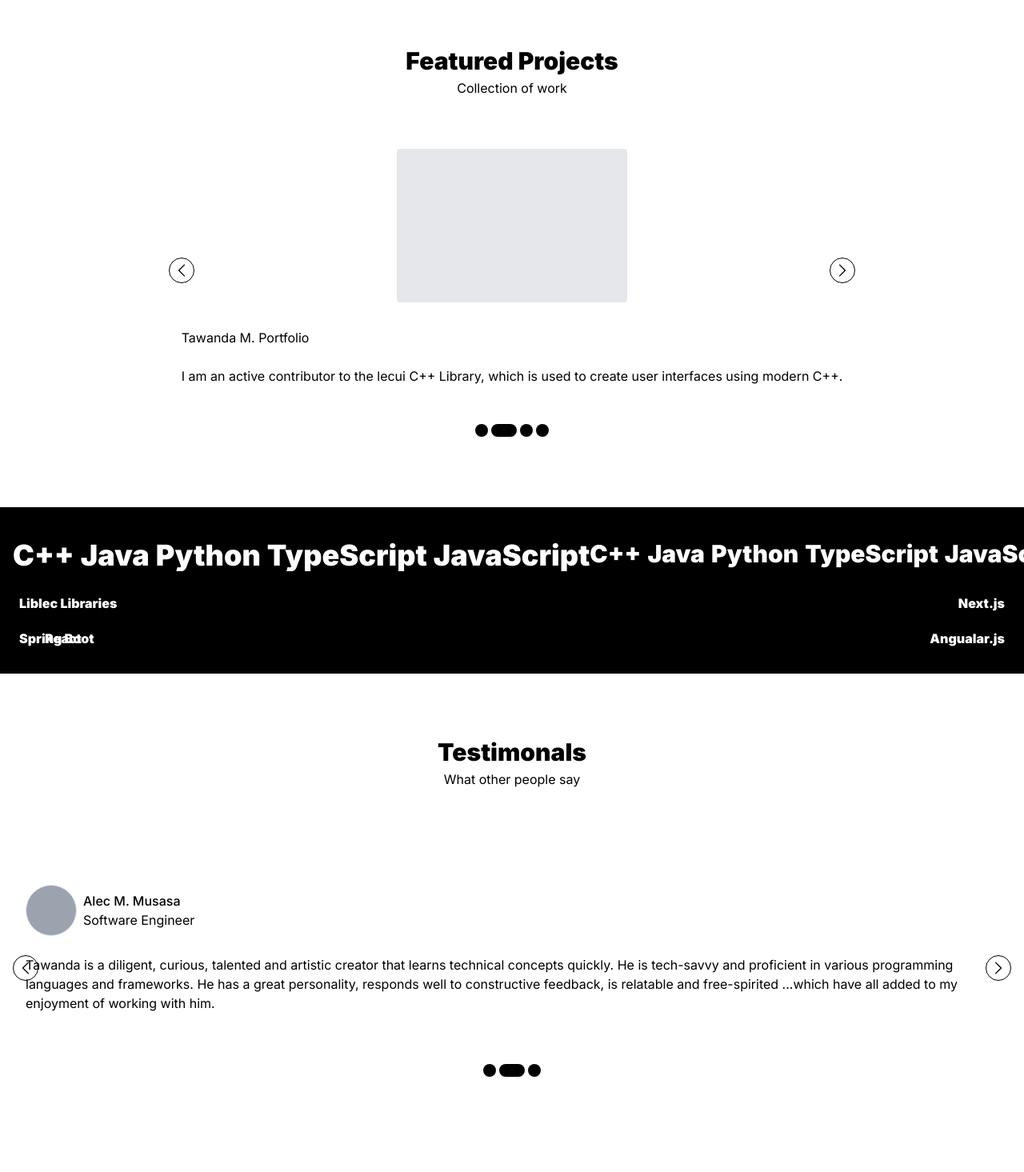
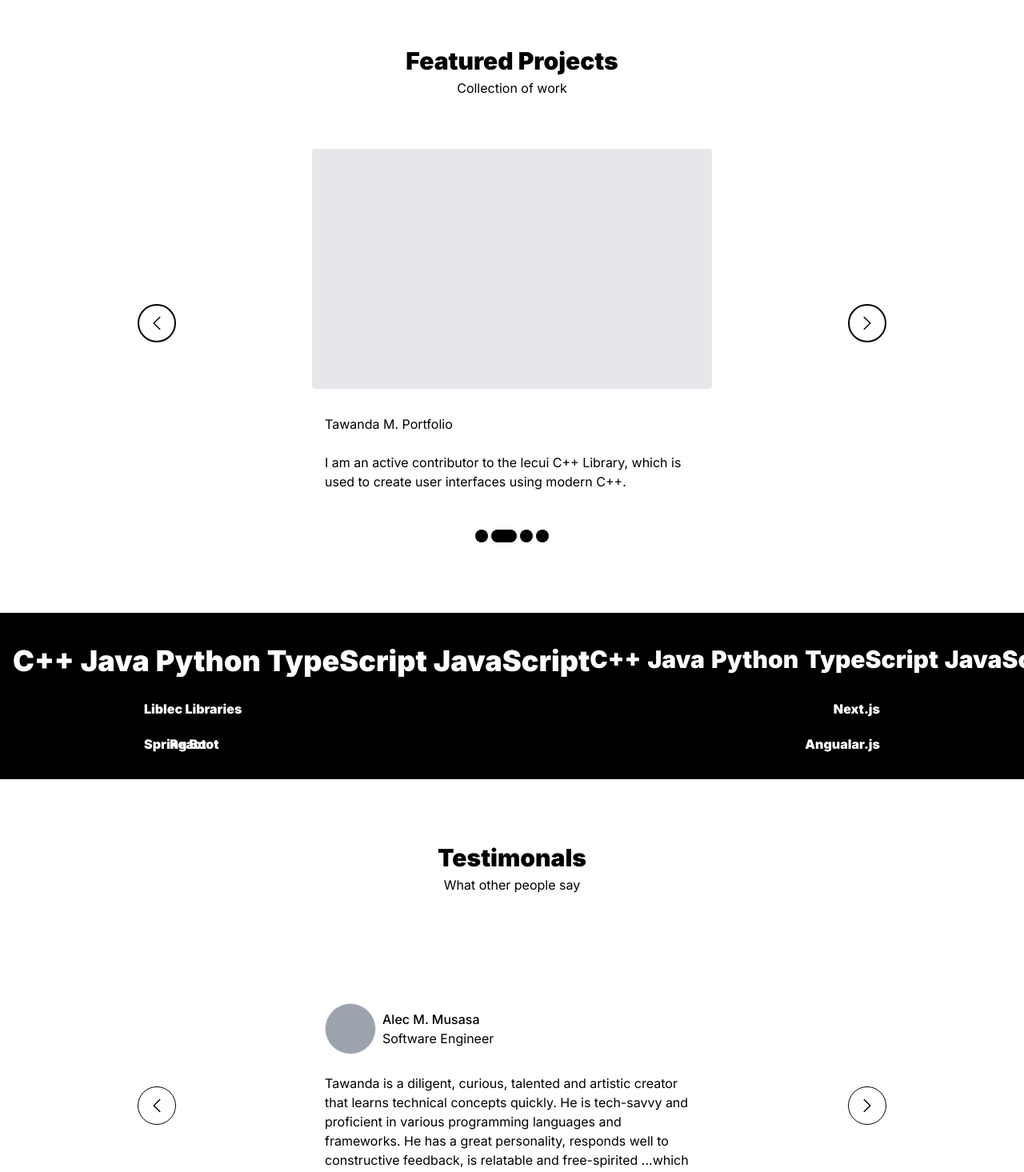
Before and after one commit to tmnyoni/tmnyoni.github.io, a Next.js app: page / in a window 1280 px wide. Shown: the part 2080-3545 px from the top of the page at 80% size. Built offline with nearby package versions, Linux system fonts and the light colour scheme.

Commit message:
desktop home page updated social-proof.

```diff
--- a/app/page.tsx
+++ b/app/page.tsx
@@ -113,7 +113,7 @@ export default function Page() {
                         </div>
                     </div>
                 </div>
-                <div className="w-full mt-16 py-8 relative">
+                <div className="w-full md:w-9/12 mt-16 py-8 relative">
                     <div className="absolute left-2 top-1"> Liblec Libraries </div>
                     <div className="absolute left-2 top-12"> Spring Boot </div>
                     <div className="absolute left-2 top-28"> Django </div>
--- a/app/projects.tsx
+++ b/app/projects.tsx
@@ -61,11 +61,11 @@ export default function Projects() {
     ];
 
     return (
-        <div className="flex flex-col items-center justify-center relative group">
-            <div className="w-72 h-48 mt-16 bg-gray-200 rounded">
+        <div className="w-full flex flex-col items-center justify-center relative group md:px-8 lg:w-9/12">
+            <div className="w-72 h-48 md:w-[500px] md:h-[300px] mt-16 bg-gray-200 rounded">
             </div>
 
-            <div className="mt-8 px-4">
+            <div className="mt-8 px-4 md:w-[500px]">
                 <div> {projects[currentIndex].title} </div>
                 <p className="mt-6">
                     I am an active contributor to the lecui C++ Library,
@@ -75,7 +75,7 @@ export default function Projects() {
 
             <div
                 onClick={prevSlide}
-                className="w-8 h-8 flex items-center justify-center rounded-full border border-black px-1 absolute top-1/2 -translate-x-0 -translate-y-1/2 left-0 cursor-pointer"
+                className="w-8 h-8 md:w-12 md:h-12 flex items-center justify-center rounded-full border-2 border-black px-1 absolute top-1/2 -translate-x-0 -translate-y-1/2 left-0 cursor-pointer"
             >
                 <svg
                     xmlns="http://www.w3.org/2000/svg"
@@ -95,7 +95,7 @@ export default function Projects() {
 
             <div
                 onClick={nextSlide}
-                className="w-8 h-8 flex items-center justify-center rounded-full border border-black px-1 absolute top-1/2 -translate-x-0 -translate-y-1/2 right-0 cursor-pointer"
+                className="w-8 h-8 md:w-12 md:h-12 flex items-center justify-center rounded-full border-2 border-black px-1 absolute top-1/2 -translate-x-0 -translate-y-1/2 right-0 cursor-pointer"
             >
                 <svg
                     xmlns="http://www.w3.org/2000/svg"
--- a/app/social-proof.tsx
+++ b/app/social-proof.tsx
@@ -36,8 +36,8 @@ export default function SocialProof() {
     ]
 
     return (
-        <div className="flex flex-col items-center justify-center my-20 relative">
-            <div className="rounded-md p-4">
+        <div className="w-full flex flex-col items-center justify-center my-20 relative md:px-8 lg:w-9/12">
+            <div className="rounded-md py-2 px-4 mt-6 md:w-[500px]">
                 <div className="flex items-center my-6 space-x-2">
                     <div className="w-16 h-16 rounded-full border bg-gray-400">
                     </div>
@@ -57,7 +57,7 @@ export default function SocialProof() {
             </div>
             <div
                 onClick={prevSlide}
-                className="w-8 h-8 flex items-center justify-center rounded-full border border-black px-1 absolute top-1/2 -translate-x-0 -translate-y-1/2 left-0 cursor-pointer"
+                className="w-8 h-8 md:w-12 md:h-12 flex items-center justify-center rounded-full border border-black px-1 absolute top-1/2 -translate-x-0 -translate-y-1/2 left-0 cursor-pointer"
             >
                 <svg
                     xmlns="http://www.w3.org/2000/svg"
@@ -77,7 +77,7 @@ export default function SocialProof() {
 
             <div
                 onClick={nextSlide}
-                className="w-8 h-8 flex items-center justify-center rounded-full border border-black px-1 absolute top-1/2 -translate-x-0 -translate-y-1/2 right-0 cursor-pointer"
+                className="w-8 h-8 md:w-12 md:h-12 flex items-center justify-center rounded-full border border-black px-1 absolute top-1/2 -translate-x-0 -translate-y-1/2 right-0 cursor-pointer"
             >
                 <svg
                     xmlns="http://www.w3.org/2000/svg"
```
